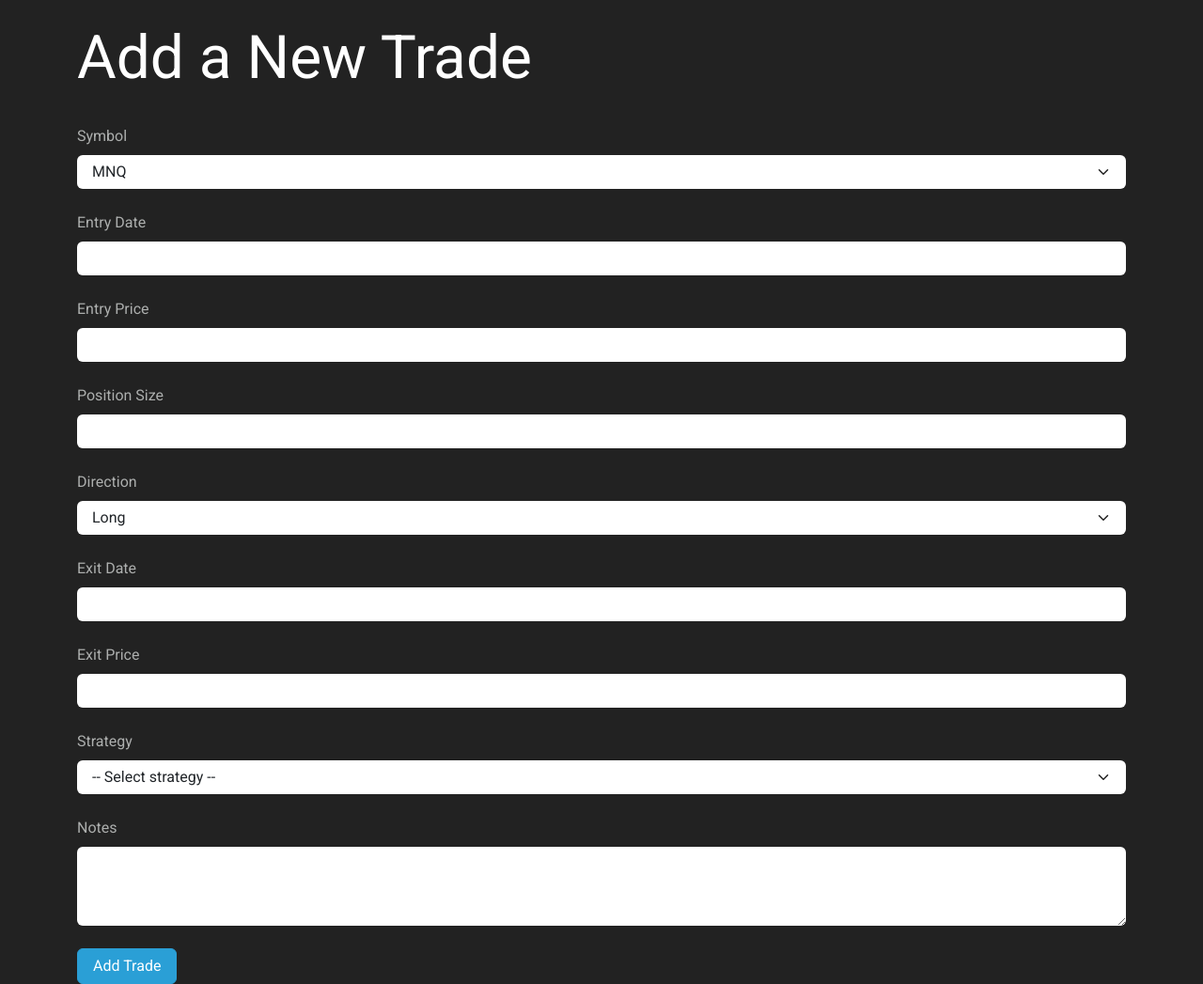
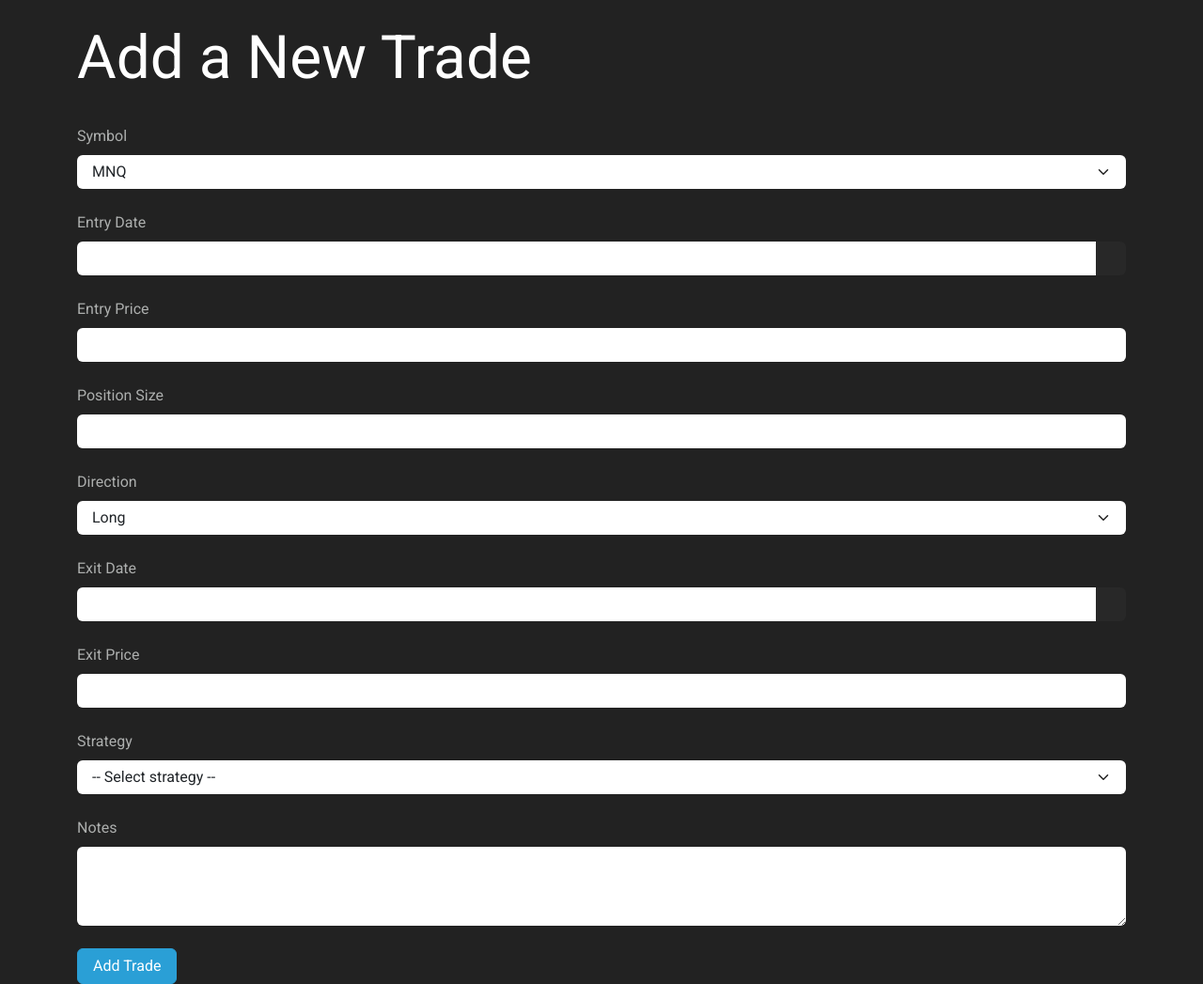
Before and after one commit to shalashaskabob/tradelog2, a Flask app: page /add_trade in a window 1280 px wide. Shown: the part 58-1105 px from the top of the page at 94% size. Run offline with Flask 3, Linux system fonts and the light colour scheme; data that the repository does not hold is empty; some libraries are stand-ins or nearby versions.

Commit message:
Switch to Tempus Dominus datetime picker

```diff
--- a/app/templates/add_trade.html
+++ b/app/templates/add_trade.html
@@ -14,7 +14,10 @@
             </div>
             <div class="form-group">
                 <label for="entry_date" class="form-label mt-4">Entry Date</label>
-                <input type="text" class="form-control datetimepicker" id="entry_date" name="entry_date" required>
+                <div class="input-group" id="entryDatePicker" data-td-target-input="nearest" data-td-target-toggle="nearest">
+                    <input type="text" class="form-control" id="entry_date" name="entry_date" data-td-target="#entryDatePicker" required />
+                    <span class="input-group-text" data-td-target="#entryDatePicker" data-td-toggle="datetimepicker"><i class="bi bi-calendar3"></i></span>
+                </div>
             </div>
             <div class="form-group">
                 <label for="entry_price" class="form-label mt-4">Entry Price</label>
@@ -33,7 +36,10 @@
             </div>
             <div class="form-group">
                 <label for="exit_date" class="form-label mt-4">Exit Date</label>
-                <input type="text" class="form-control datetimepicker" id="exit_date" name="exit_date">
+                <div class="input-group" id="exitDatePicker" data-td-target-input="nearest" data-td-target-toggle="nearest">
+                    <input type="text" class="form-control" id="exit_date" name="exit_date" data-td-target="#exitDatePicker" />
+                    <span class="input-group-text" data-td-target="#exitDatePicker" data-td-toggle="datetimepicker"><i class="bi bi-calendar3"></i></span>
+                </div>
             </div>
             <div class="form-group">
                 <label for="exit_price" class="form-label mt-4">Exit Price</label>
@@ -78,10 +84,20 @@
     strategySelect.addEventListener('change', toggleStrategyInput);
     toggleStrategyInput();
 
-    flatpickr('.datetimepicker', {
-        enableTime: true,
-        dateFormat: 'Y-m-d\\TH:i',
-        allowInput: true,
-    });
+    const commonOpts = {
+        display: {
+            theme: 'dark',
+            components: {
+                decades: true, year: true, month: true, date: true,
+                hours: true, minutes: true, seconds: false
+            }
+        },
+        localization: {
+            format: 'yyyy-MM-ddTHH:mm'
+        }
+    };
+
+    new tempusDominus.TempusDominus(document.getElementById('entryDatePicker'), commonOpts);
+    new tempusDominus.TempusDominus(document.getElementById('exitDatePicker'), commonOpts);
 </script>
 {% endblock %}
```
